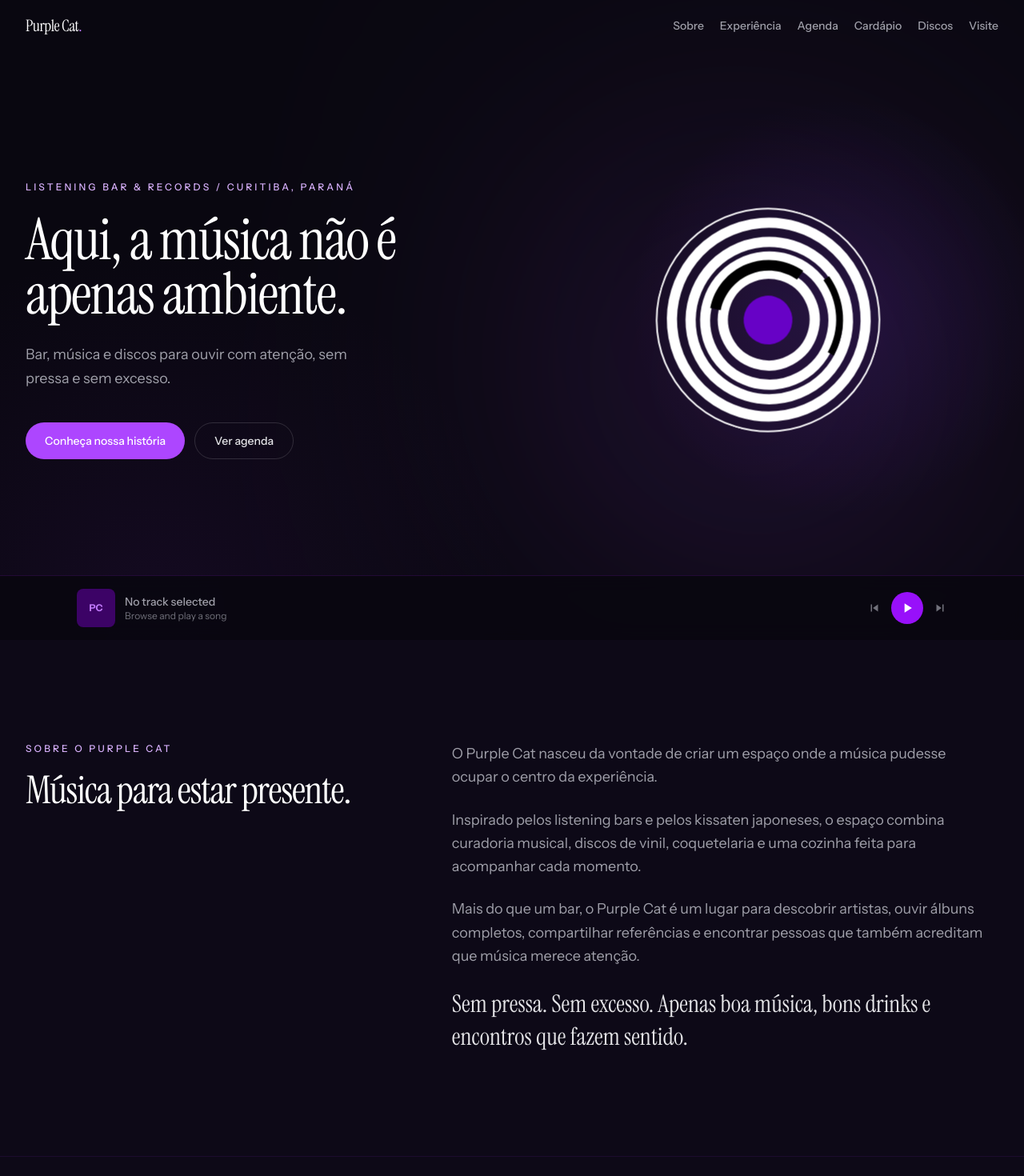
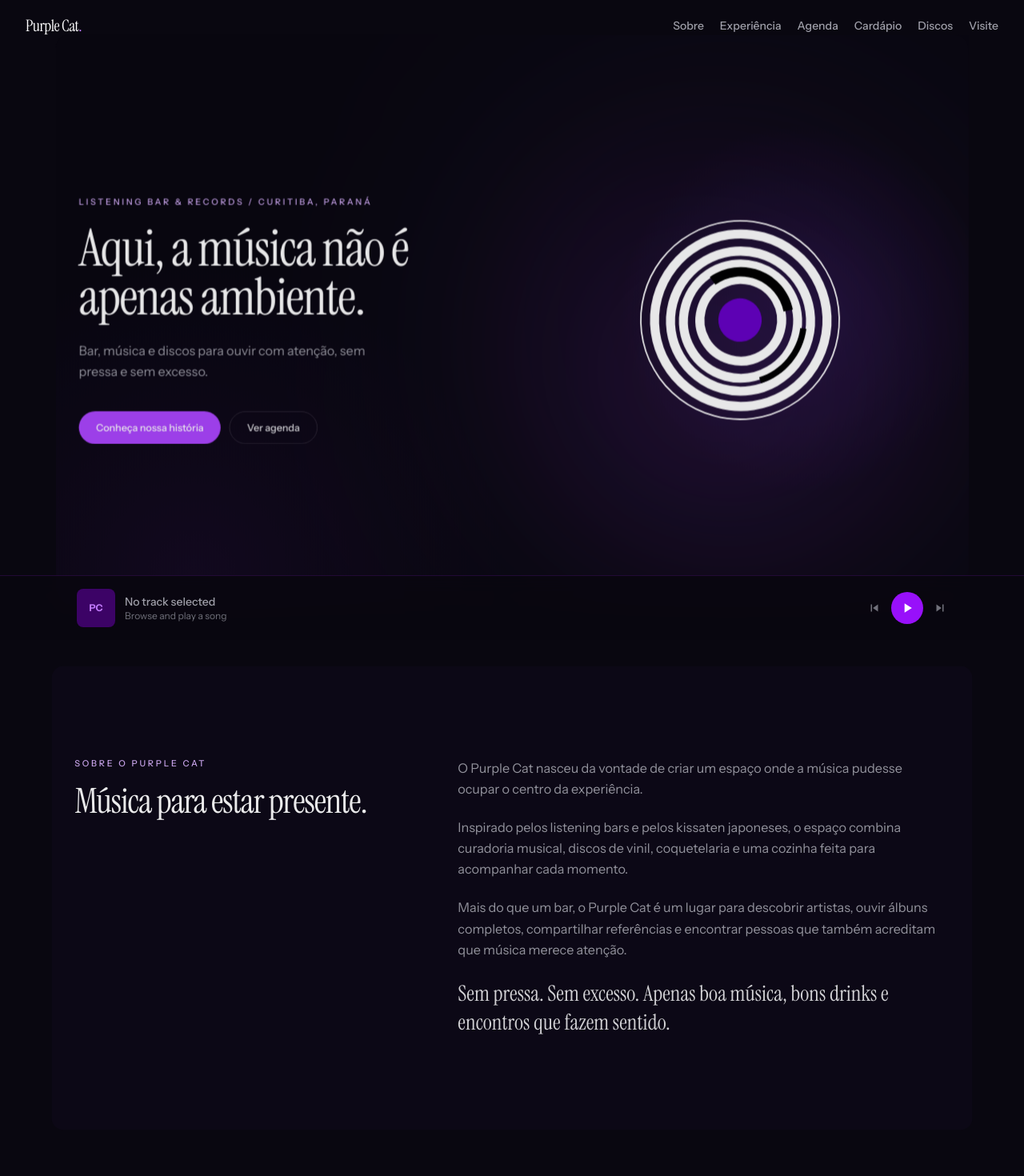
Before and after one commit to Alexandre-Tortoza/purple-cat, a Next.js app: page / in a window 1280 px wide. Shown: the top 1470 px of the page at 80% size. Built offline with nearby package versions, Linux system fonts and the light colour scheme.

Commit message:
feat(scroll): stack landing sections on exit

```diff
--- a/src/app/page.tsx
+++ b/src/app/page.tsx
@@ -1,11 +1,32 @@
-import { Hero } from "@/widgets/Hero";
-import { About } from "@/widgets/About";
+import { About } from '@/widgets/About'
+import { Agenda } from '@/widgets/Agenda'
+import { Contact } from '@/widgets/Contact'
+import { Experience } from '@/widgets/Experience'
+import { FAQ } from '@/widgets/FAQ'
+import { FinalCTA } from '@/widgets/FinalCTA'
+import { Gallery } from '@/widgets/Gallery'
+import { Hero } from '@/widgets/Hero'
+import { Manifesto } from '@/widgets/Manifesto'
+import { MenuSection } from '@/widgets/MenuSection'
+import { Newsletter } from '@/widgets/Newsletter'
+import { Records } from '@/widgets/Records'
+import { ScrollStackCard } from '@/shared/ui/ScrollStackCard'
 
 export default function Home() {
   return (
     <>
-      <Hero />
-      <About />
+      <ScrollStackCard><Hero /></ScrollStackCard>
+      <ScrollStackCard><About /></ScrollStackCard>
+      <ScrollStackCard><Experience /></ScrollStackCard>
+      <ScrollStackCard><Agenda /></ScrollStackCard>
+      <ScrollStackCard><MenuSection /></ScrollStackCard>
+      <ScrollStackCard><Records /></ScrollStackCard>
+      <ScrollStackCard><Manifesto /></ScrollStackCard>
+      <ScrollStackCard><Gallery /></ScrollStackCard>
+      <ScrollStackCard><Contact /></ScrollStackCard>
+      <ScrollStackCard><FAQ /></ScrollStackCard>
+      <ScrollStackCard><Newsletter /></ScrollStackCard>
+      <ScrollStackCard isLast><FinalCTA /></ScrollStackCard>
     </>
-  );
+  )
 }
--- /dev/null
+++ b/src/shared/ui/ScrollStackCard.tsx
@@ -0,0 +1,37 @@
+'use client'
+
+import { useRef } from 'react'
+import { motion, useScroll, useTransform } from 'motion/react'
+import type { ReactNode } from 'react'
+
+type Props = {
+  children: ReactNode
+  isLast?: boolean
+}
+
+export function ScrollStackCard({ children, isLast }: Props) {
+  const ref = useRef<HTMLDivElement>(null)
+  const { scrollYProgress } = useScroll({
+    target: ref,
+    // Animate only while this section leaves the viewport, not while its content is read.
+    offset: ['end end', 'end start'],
+  })
+
+  const scale = useTransform(scrollYProgress, [0, 1], [1, 0.88])
+  const opacity = useTransform(scrollYProgress, [0, 1], [1, 0.9])
+  const borderRadius = useTransform(scrollYProgress, [0, 1], ['0px', '20px'])
+
+  return (
+    <div ref={ref}>
+      <motion.div
+        style={
+          isLast
+            ? { overflow: 'hidden' }
+            : { scale, opacity, borderRadius, overflow: 'hidden' }
+        }
+      >
+        {children}
+      </motion.div>
+    </div>
+  )
+}
```
